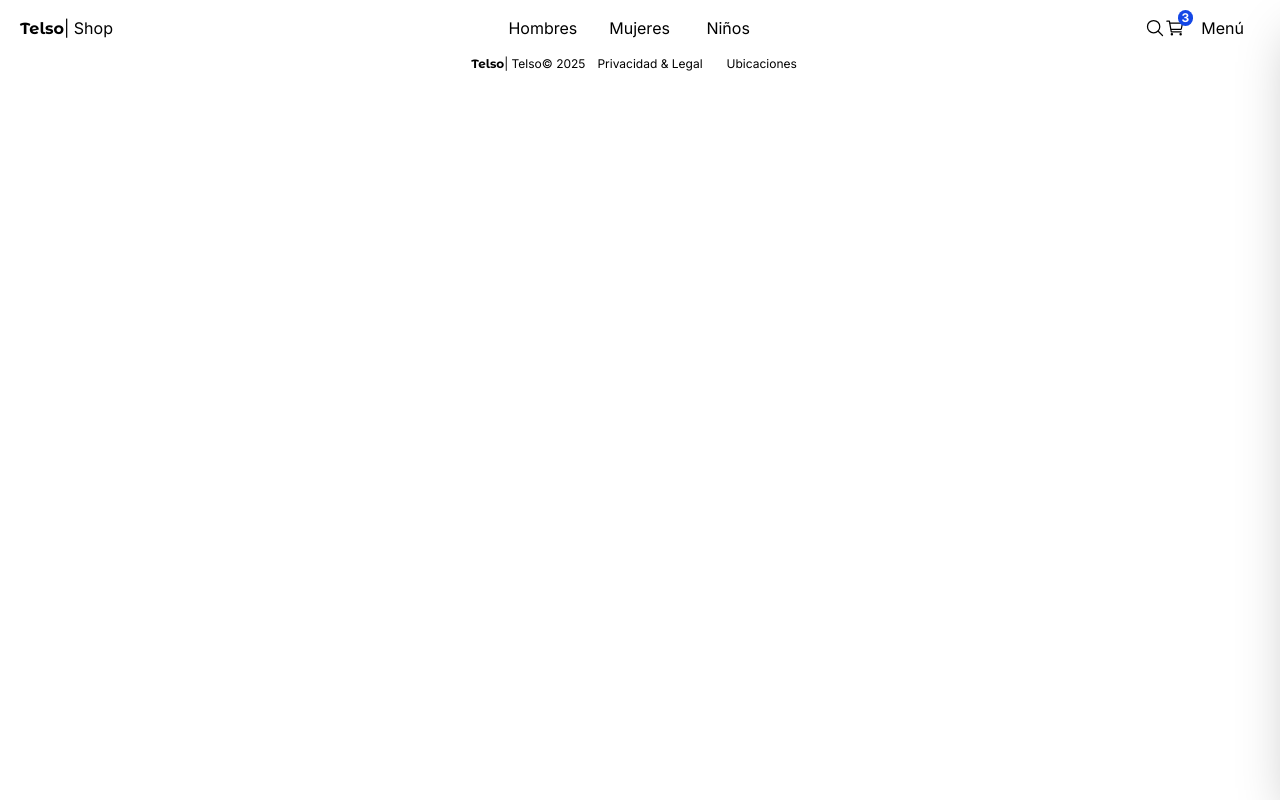
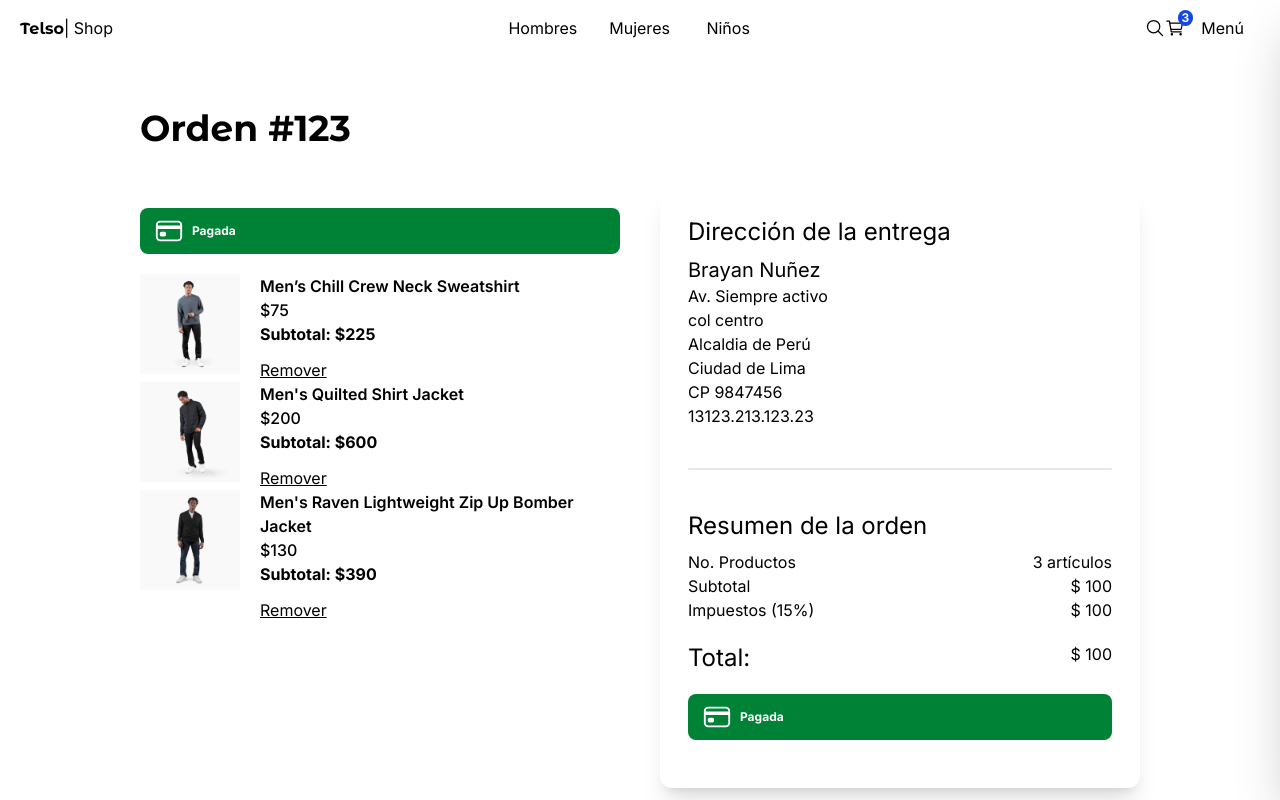
Before and after one commit to brayanpesantes/telso-app, a Next.js app: page /orders/123 in a window 1280 px wide. Shown: the top 800 px of the page. Built offline with nearby package versions, Linux system fonts and the light colour scheme.

Commit message:
Add order details and summary pages with product listing and delivery information

```diff
--- a/src/app/(shop)/orders/[id]/page.tsx
+++ b/src/app/(shop)/orders/[id]/page.tsx
@@ -1,5 +1,104 @@
-export default function Page() {
-    return (
-        <div></div>
-    );
+import { Title } from "@/components";
+import { initialData } from "@/seed/seed";
+import clsx from "clsx";
+import Image from "next/image";
+import { IoCardOutline } from "react-icons/io5";
+
+const productsInCart = [
+  initialData.products[0],
+  initialData.products[1],
+  initialData.products[2],
+];
+
+type Params = Promise<{ id: string }>;
+
+export default async function OrdersIdPage({ params }: { params: Params }) {
+  const { id } = await params;
+  return (
+    <div className="flex justify-center items-center mb-72 px-10 sm:px-0">
+      <div className="flex flex-col w-[1000px] mx-auto">
+        <Title title={`Orden #${id}`} />
+        <div className="grid grid-cols-1 sm:grid-cols-2 gap-10">
+          {/* carrito */}
+          <div className="flex flex-col mt-5">
+            <div
+              className={clsx(
+                "flex items-center rounded-lg py-2 px-3.5 text-xs font-bold text-white mb-5",
+                {
+                  "bg-red-500": false,
+                  "bg-green-700": true,
+                }
+              )}
+            >
+              <IoCardOutline size={30} />
+              {/* <span className="mx-2">Pendiente de Pago</span> */}
+              <span className="mx-2">Pagada</span>
+            </div>
+            {/* Items */}
+            {productsInCart.map((product) => (
+              <div className="flex" key={product.slug}>
+                <Image
+                  src={`/products/${product.images[0]}`}
+                  style={{ width: "100px", height: "100px" }}
+                  width={100}
+                  height={100}
+                  alt={product.title}
+                  className="mr-5 rounded-s-xs"
+                />
+                <div className="flex-1">
+                  <p className="font-semibold">{product.title}</p>
+                  <p className="font-medium">${product.price}</p>
+                  <p className="font-bold">Subtotal: ${product.price * 3}</p>
+                  <button className="underline mt-3">Remover</button>
+                </div>
+              </div>
+            ))}
+          </div>
+          {/* checkout - Resumen de la orden  */}
+          <div className="bg-white rounded-xl shadow-xl p-7 ">
+            <h2 className="text-2xl mb-2">Dirección de la entrega</h2>
+            <div className="mb-10">
+              <p className="text-xl">Brayan Nuñez</p>
+              <p>Av. Siempre activo</p>
+              <p>col centro</p>
+              <p>Alcaldia de Perú</p>
+              <p>Ciudad de Lima</p>
+              <p>CP 9847456</p>
+              <p>13123.213.123.23</p>
+            </div>
+            {/* Divider */}
+            <div className="w-full h-0.5 rounded-xs bg-gray-200 mb-10" />
+            <h2 className="text-2xl mb-2">Resumen de la orden</h2>
+            <div className="grid grid-cols-2">
+              <span className="">No. Productos</span>
+              <span className="text-right">3 artículos</span>
+
+              <span className="">Subtotal</span>
+              <span className="text-right">$ 100</span>
+
+              <span className="">Impuestos (15%)</span>
+              <span className="text-right">$ 100</span>
+              <span className="mt-5 text-2xl">Total:</span>
+              <span className="text-right mt-5">$ 100</span>
+            </div>
+            <div className="mt-5 mb-2 w-full">
+              <div
+                className={clsx(
+                  "flex items-center rounded-lg py-2 px-3.5 text-xs font-bold text-white mb-5",
+                  {
+                    "bg-red-500": false,
+                    "bg-green-700": true,
+                  }
+                )}
+              >
+                <IoCardOutline size={30} />
+                {/* <span className="mx-2">Pendiente de Pago</span> */}
+                <span className="mx-2">Pagada</span>
+              </div>
+            </div>
+          </div>
+        </div>
+      </div>
+    </div>
+  );
 }
--- a/src/app/(shop)/orders/page.tsx
+++ b/src/app/(shop)/orders/page.tsx
@@ -1,5 +1,82 @@
-export default function Page() {
-    return (
-        <div></div>
-    );
+import { Title } from "@/components";
+
+import Link from "next/link";
+import { IoCardOutline } from "react-icons/io5";
+
+export default function () {
+  return (
+    <>
+      <Title title="Orders" />
+
+      <div className="mb-10">
+        <table className="min-w-full">
+          <thead className="bg-gray-200 border-b">
+            <tr>
+              <th
+                scope="col"
+                className="text-sm font-medium text-gray-900 px-6 py-4 text-left"
+              >
+                #ID
+              </th>
+              <th
+                scope="col"
+                className="text-sm font-medium text-gray-900 px-6 py-4 text-left"
+              >
+                Nombre completo
+              </th>
+              <th
+                scope="col"
+                className="text-sm font-medium text-gray-900 px-6 py-4 text-left"
+              >
+                Estado
+              </th>
+              <th
+                scope="col"
+                className="text-sm font-medium text-gray-900 px-6 py-4 text-left"
+              >
+                Opciones
+              </th>
+            </tr>
+          </thead>
+          <tbody>
+            <tr className="bg-white border-b transition duration-300 ease-in-out hover:bg-gray-100">
+              <td className="px-6 py-4 whitespace-nowrap text-sm font-medium text-gray-900">
+                1
+              </td>
+              <td className="text-sm text-gray-900 font-light px-6 py-4 whitespace-nowrap">
+                Mark
+              </td>
+              <td className="flex items-center text-sm  text-gray-900 font-light px-6 py-4 whitespace-nowrap">
+                <IoCardOutline className="text-green-800" />
+                <span className="mx-2 text-green-800">Pagada</span>
+              </td>
+              <td className="text-sm text-gray-900 font-light px-6 ">
+                <Link href="/orders/123" className="hover:underline">
+                  Ver orden
+                </Link>
+              </td>
+            </tr>
+
+            <tr className="bg-white border-b transition duration-300 ease-in-out hover:bg-gray-100">
+              <td className="px-6 py-4 whitespace-nowrap text-sm font-medium text-gray-900">
+                1
+              </td>
+              <td className="text-sm text-gray-900 font-light px-6 py-4 whitespace-nowrap">
+                Mark
+              </td>
+              <td className="flex items-center text-sm  text-gray-900 font-light px-6 py-4 whitespace-nowrap">
+                <IoCardOutline className="text-red-800" />
+                <span className="mx-2 text-red-800">No Pagada</span>
+              </td>
+              <td className="text-sm text-gray-900 font-light px-6 ">
+                <Link href="/orders/123" className="hover:underline">
+                  Ver orden
+                </Link>
+              </td>
+            </tr>
+          </tbody>
+        </table>
+      </div>
+    </>
+  );
 }
```
